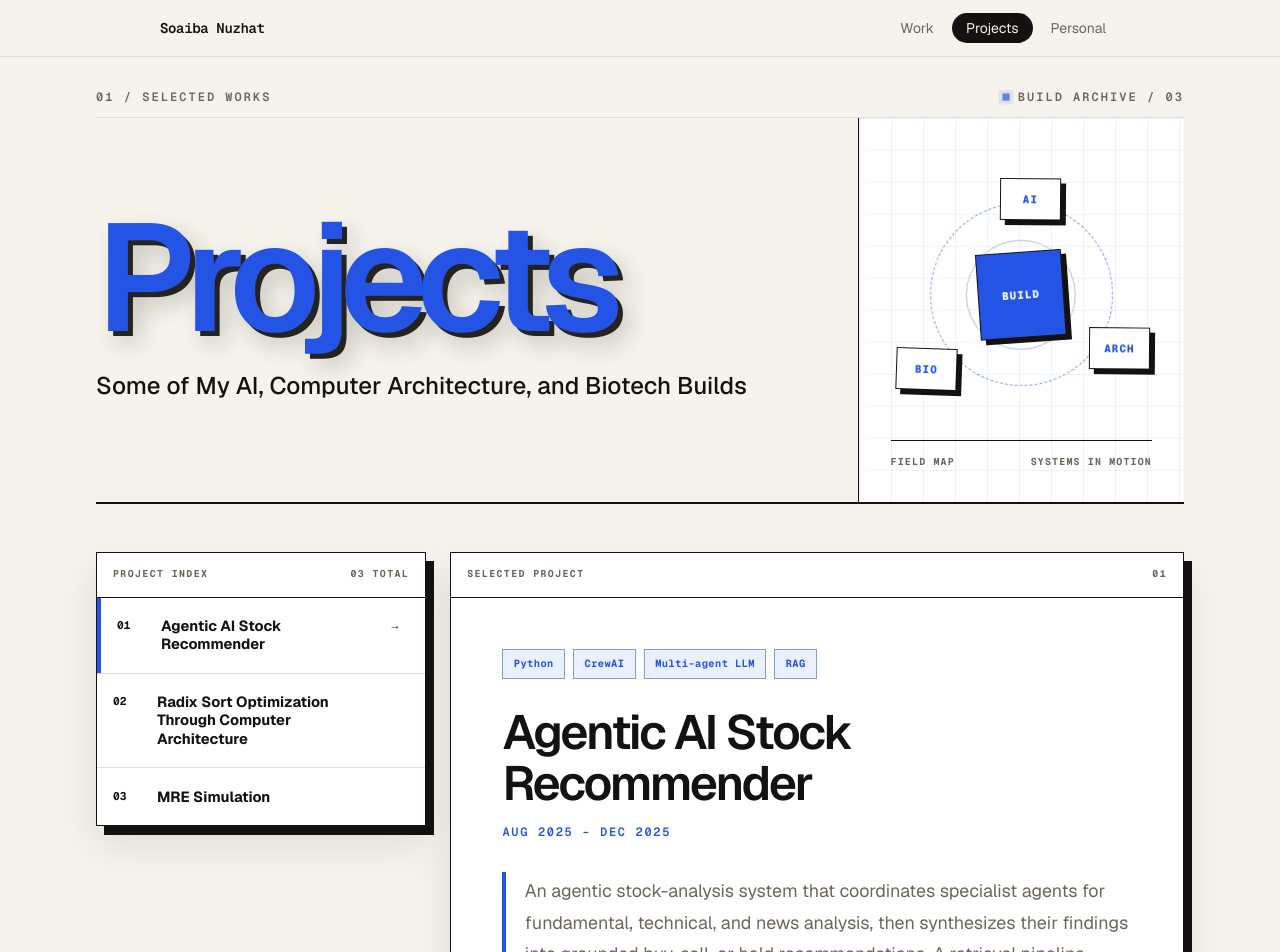
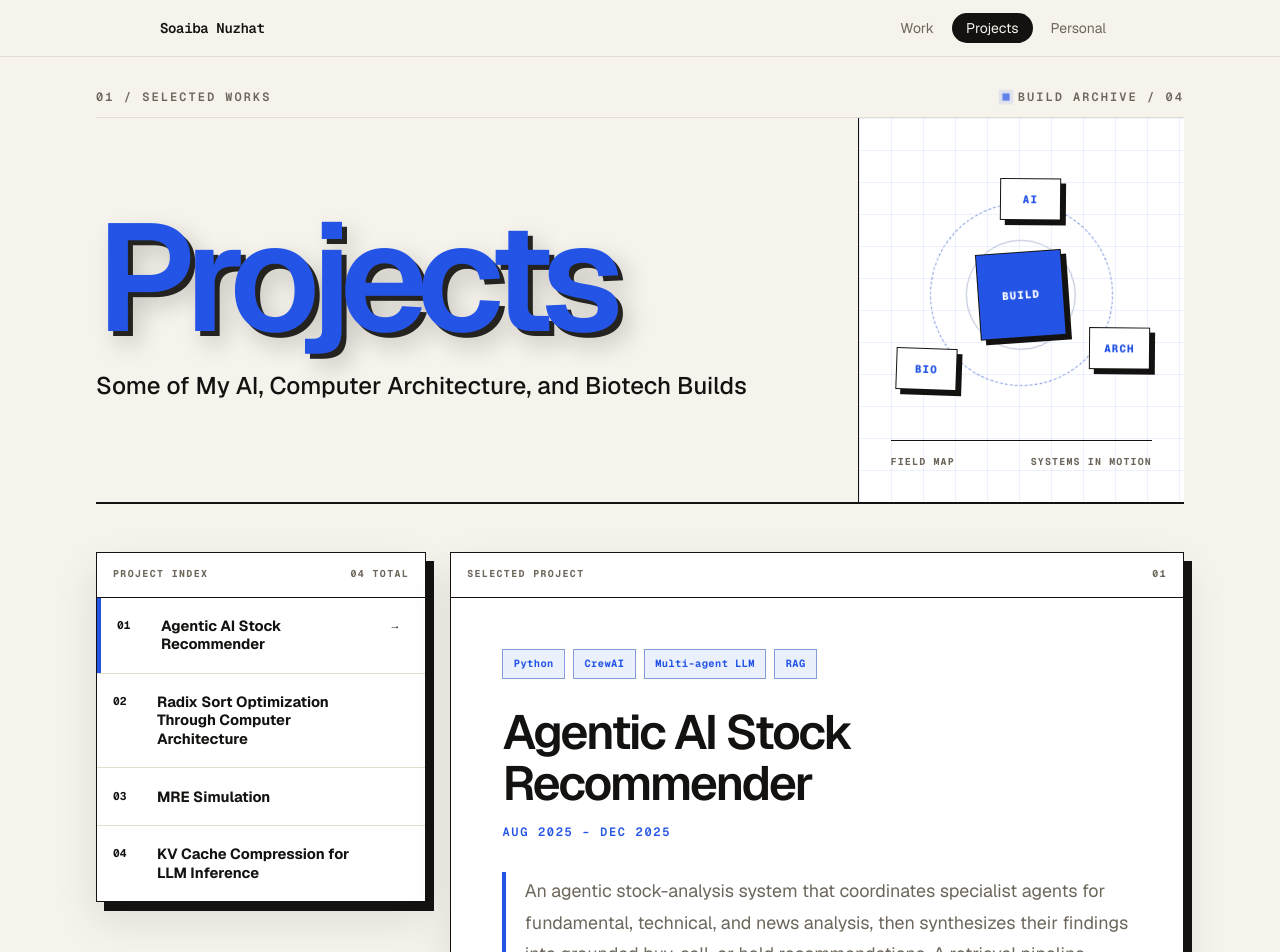
Before and after one commit to SoaibaN/SoaibaN.github.io, a Next.js app: page /projects in a window 1280 px wide. Shown: the top 952 px of the page. Built offline with nearby package versions, Linux system fonts and the light colour scheme.

Commit message:
Add KV cache compression project

```diff
--- a/src/app/page.tsx
+++ b/src/app/page.tsx
@@ -13,6 +13,7 @@ const projectDisciplines = [
   { label: "Machine Learning", projectIndex: 0 },
   { label: "Computer Architecture", projectIndex: 1 },
   { label: "Computational Biology", projectIndex: 2 },
+  { label: "ML Systems", projectIndex: 3 },
 ];
 
 export default function Home() {
--- a/src/data/resume.ts
+++ b/src/data/resume.ts
@@ -261,6 +261,26 @@ export const projects: ProjectEntry[] = [
     imageWidth: 565,
     imageHeight: 376,
   },
+  {
+    title: "KV Cache Compression for LLM Inference",
+    period: "Sep 2026",
+    description:
+      "Implemented and evaluated three KV-cache compression strategies—sliding-window eviction, cumulative-attention importance selection, and per-vector int8 quantization—inside an explicit TinyLlama inference loop. Benchmarked memory, decode latency, and output-quality trade-offs against an uncompressed baseline.",
+    bullets: [
+      "Bounded KV memory with a per-layer sliding window and an attention-score-based top-k cache, reducing cache storage by approximately 75% at 255 prompt tokens with a 64-token budget.",
+      "Built per-token, per-head symmetric int8 K/V quantization with float32 scales, reducing total cache memory by 46.9% while retaining the full sequence and long-range recall.",
+      "Instrumented cache bytes, decode latency, and token-level output divergence across three prompt lengths on TinyLlama-1.1B, including focused tests for storage release, K/V alignment, quantization error, and metadata accounting.",
+    ],
+    tags: ["Python", "PyTorch", "LLM Inference", "KV Cache", "Model Compression"],
+    repoUrl: "https://github.com/SoaibaN/kv-cache-compression",
+    imageUrl: "/images/projects/kv-cache-memory.svg",
+    imageAlt:
+      "Line chart comparing stored KV-cache memory across prompt lengths for uncompressed, sliding-window, attention-importance, and int8-quantized caches.",
+    imageCaption:
+      "Sliding-window and attention-importance eviction flatten memory after the token budget, while int8 quantization scales at roughly half the uncompressed cache size.",
+    imageWidth: 1100,
+    imageHeight: 350,
+  },
 ];
 
 export type LeadershipEntry = {
```
Also changed, not shown: public/images/projects/kv-cache-memory.svg (added).
